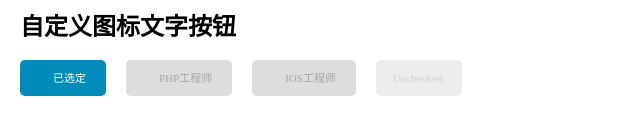
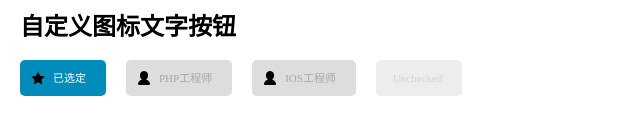
Before and after one commit to PengJiyuan/bloger, a plain HTML site: page nicelabel.html in a window 1280 px wide. Shown: the part 619-754 px from the top of the page, 0-640 px from the left. Drawn offline with Linux system fonts and the light colour scheme.

Commit message:
jquery.nicelabel.js JQUERY PLUGIN

```diff
--- a/nicelabel.html
+++ b/nicelabel.html
@@ -97,16 +97,16 @@
 		$('#text-checkbox > input').nicelabel();
 		$('#text-radio > input').nicelabel();
 		$('#text-checkbox-ico > input:eq(0)').nicelabel({
-			checked_ico: './checked.png',
-			unchecked_ico: './unchecked.png'
+			checked_ico: './ico/checked.png',
+			unchecked_ico: './ico/unchecked.png'
 		});
 		$('#text-checkbox-ico > input:eq(1)').nicelabel({
-			checked_ico: './checked.png',
-			unchecked_ico: './unchecked.png'
+			checked_ico: './ico/checked.png',
+			unchecked_ico: './ico/unchecked.png'
 		});
 		$('#text-checkbox-ico > input:eq(2)').nicelabel({
-			checked_ico: './checked.png',
-			unchecked_ico: './unchecked.png'
+			checked_ico: './ico/checked.png',
+			unchecked_ico: './ico/unchecked.png'
 		});
 		$('#text-checkbox-ico > input:eq(3)').nicelabel({
 			uselabel: false
```
